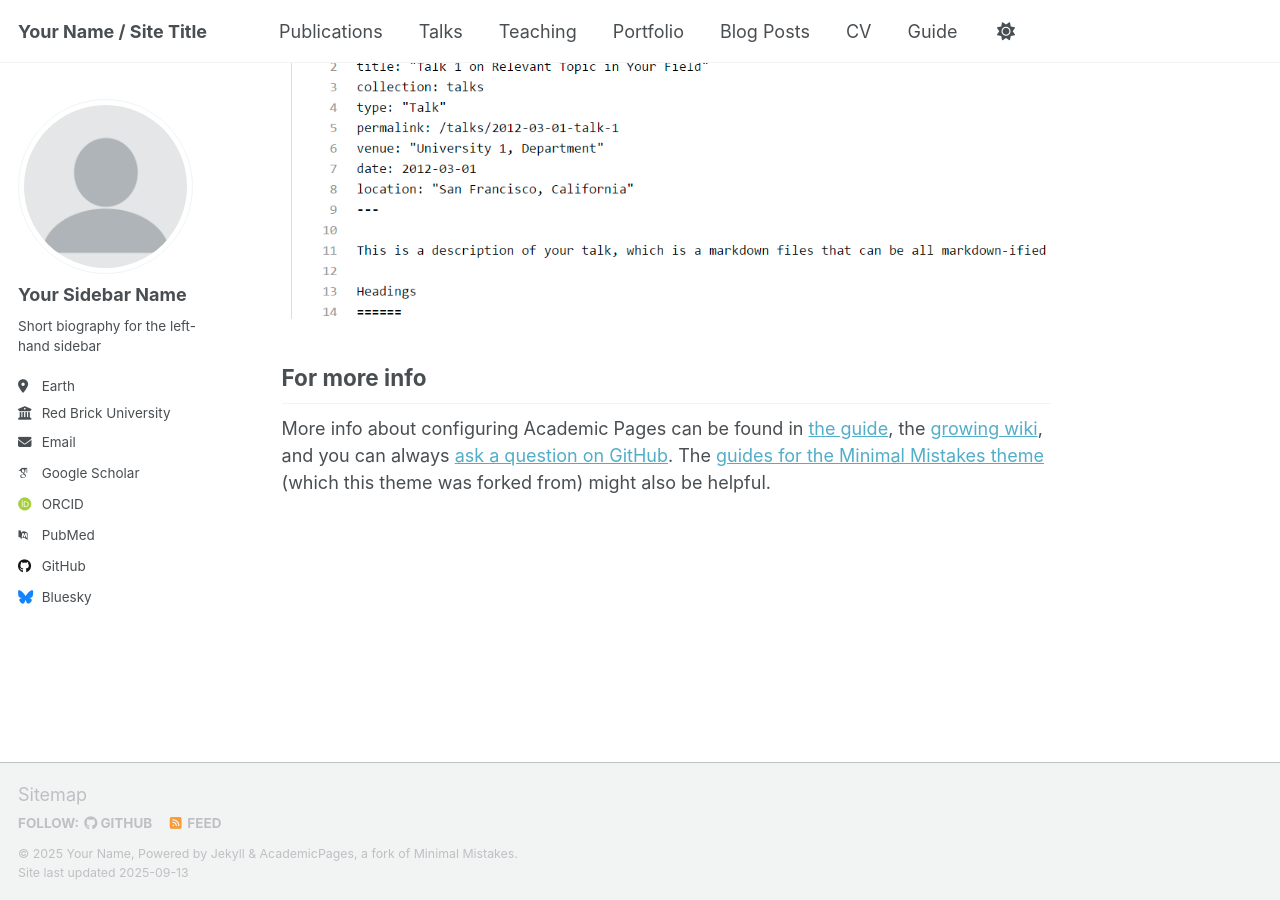
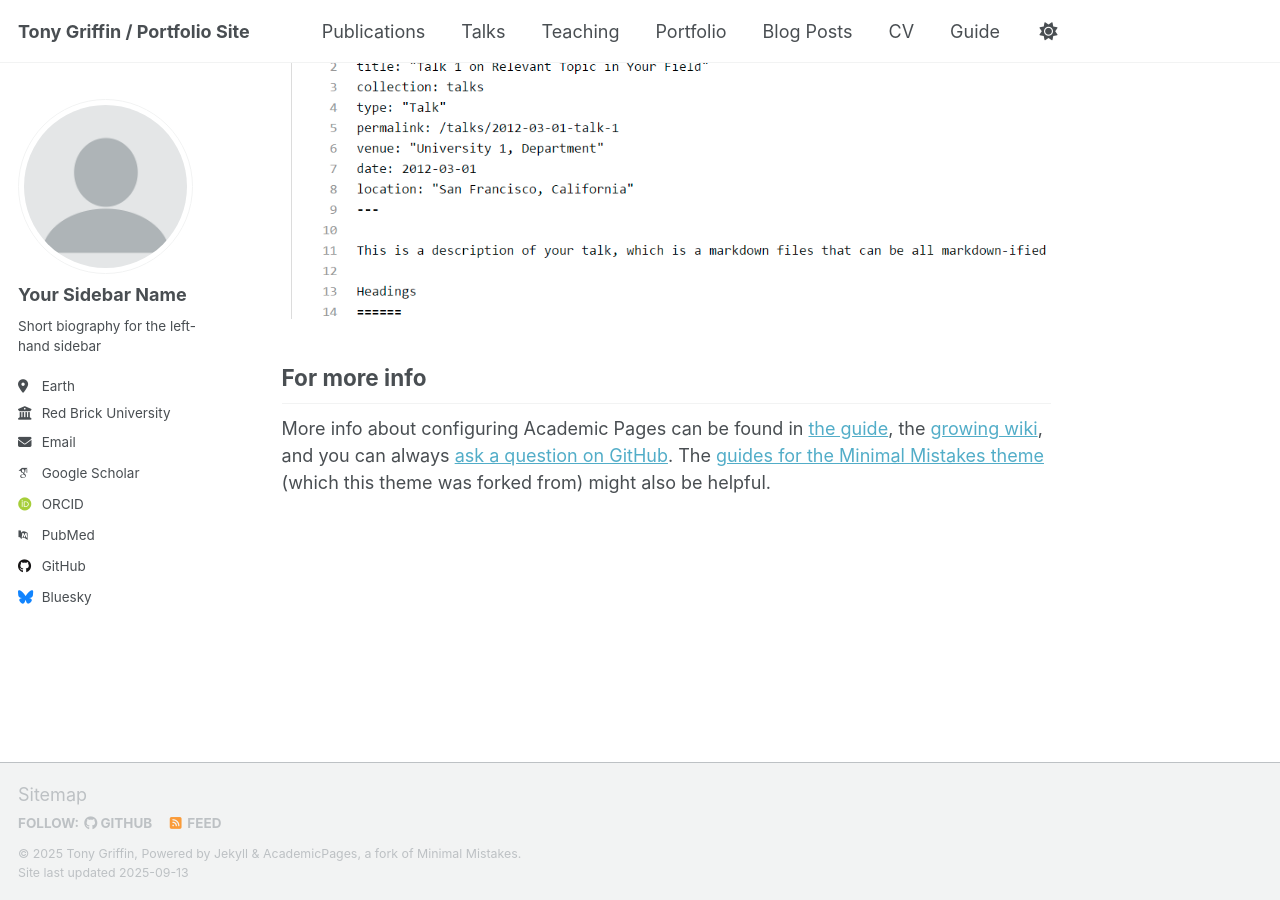
Before and after one commit to TonyGrif/tonygrif.github.io, a Jekyll site: the page built from _pages/about.md, in a window 1280 px wide and 900 px high, scrolled down 2880 px. Built offline with Jekyll 4.4.1, drawn with Linux system fonts in a browser that asks for light colours; some web fonts are replaced; a script that is not in the unit is left out; part of the change alters nothing that is shown.

Commit message:
build(config): update basic site configuration options

```diff
--- a/_config.yml
+++ b/_config.yml
@@ -1,22 +1,13 @@
-# Welcome to Jekyll!
-#
-# This config file is meant for settings that affect your entire site, values
-# which you are expected to set up once and rarely need to edit after that.
-# For technical reasons, this file is *NOT* reloaded automatically when you use
-# `jekyll serve -l -H localhost`. If you change this file, please restart the
-# server process.
-
 # Basic Site Settings
 locale                   : "en-US"
 site_theme               : "default" # Currently available options are "default", "air"
-title                    : "Your Name / Site Title"
+title                    : "Tony Griffin / Portfolio Site"
 title_separator          : "-"
-name                     : &name "Your Name"
-description              : &description "Your Name's academic portfolio"   # Update this with a general description of your site, this is the default if not overridden by a page
-url                      : https://academicpages.github.io # The base hostname & protocol for your site e.g. "https://[your GitHub username].github.io",
-                                                           # or if you already have some other page hosted on Github then use "https://[your GitHub username].github.io/[Your Repo Name]"
-baseurl                  : "" # the subpath of your site, e.g. "/blog"
-repository               : "academicpages/academicpages.github.io"
+name                     : &name "Tony Griffin"
+description              : &description "Tony Griffin's Academic Portfolio"
+url                      : https://TonyGrif.github.io
+baseurl                  : ""
+repository               : "tonygrif/tonygrif.github.io"
 
 # Site Author - The following control what appear as part of the author content on the side bar.
 #               If a field is blank the icon and link will not appear, otherwise it will be shown.
```
